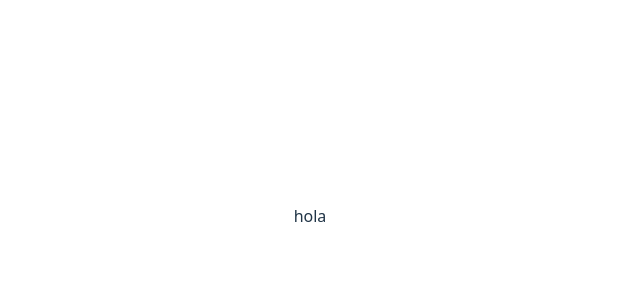
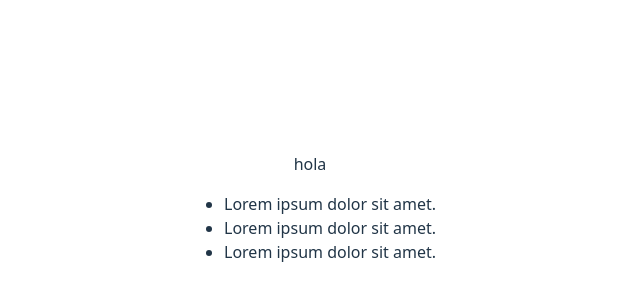
Before and after one commit to ApaAlfa09/testProjectGit, a React (Vite) app: page / in a window 1280 px wide. Shown: the part 184-484 px from the top of the page, without its empty margins (330-970 px from the left). Built offline with nearby package versions, Linux system fonts and the light colour scheme.

Commit message:
new list items

```diff
--- a/src/App.tsx
+++ b/src/App.tsx
@@ -4,6 +4,14 @@ function App() {
   return (
     <>
       <div>hola</div>
+
+      <div>
+        <ul>
+          <li className="item-lista">Lorem ipsum dolor sit amet.</li>
+          <li className="item-lista">Lorem ipsum dolor sit amet.</li>
+          <li className="item-lista">Lorem ipsum dolor sit amet.</li>
+        </ul>
+      </div>
     </>
   );
 }
```
